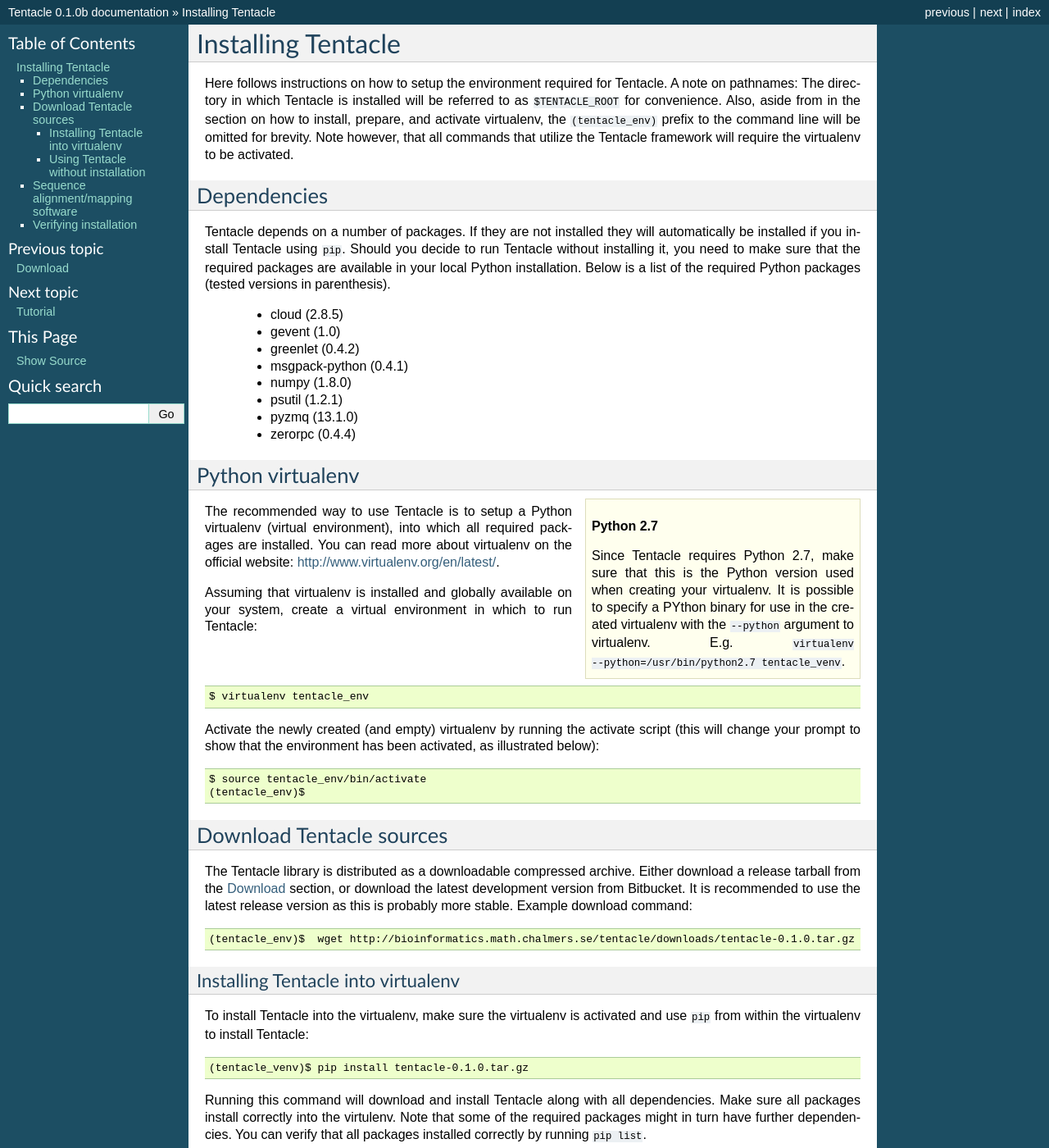
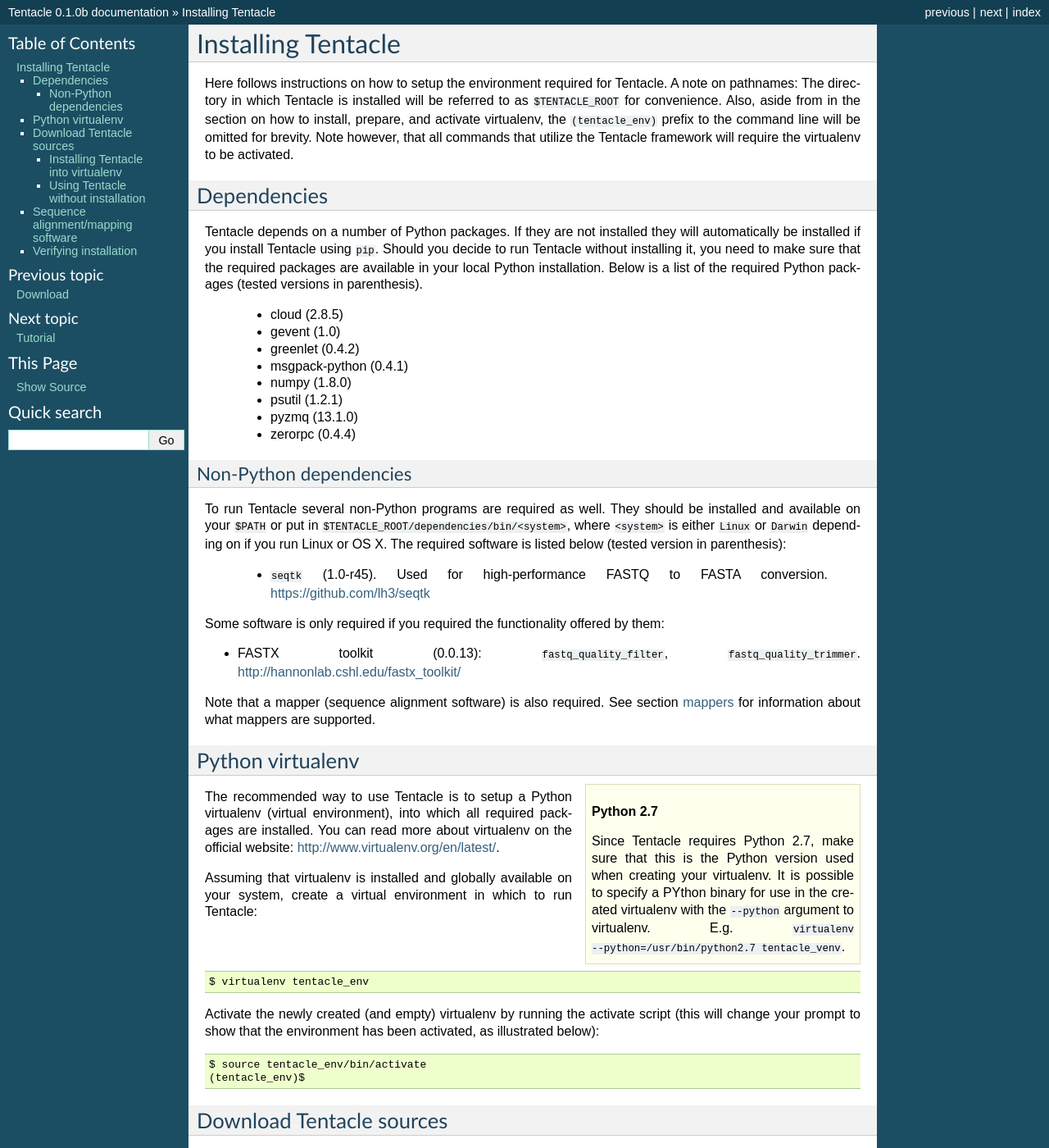
Before and after one commit to boulund/tentacle, a Sphinx documentation site: the page built from documentation/source/installation.rst, in a window 1280 px wide and 1400 px high. Shown: the whole window at 82% size. Built offline with Sphinx 7.4.7, drawn with Linux system fonts in a browser that asks for light colours.

Commit message:
Updated documentation.

```diff
--- a/documentation/source/installation.rst
+++ b/documentation/source/installation.rst
@@ -11,11 +11,11 @@
 
 Dependencies
 ************
-Tentacle depends on a number of packages. If they are not installed they will
-automatically be installed if you install Tentacle using ``pip``. Should you
-decide to run Tentacle without installing it, you need to make sure that the
-required packages are available in your local Python installation.  Below is a
-list of the required Python packages (tested versions in parenthesis).
+Tentacle depends on a number of Python packages. If they are not installed they
+will automatically be installed if you install Tentacle using ``pip``. Should
+you decide to run Tentacle without installing it, you need to make sure that
+the required packages are available in your local Python installation.  Below
+is a list of the required Python packages (tested versions in parenthesis).
 
  * cloud (2.8.5)
  * gevent (1.0)
@@ -25,6 +25,25 @@
  * psutil (1.2.1)
  * pyzmq (13.1.0)
  * zerorpc (0.4.4)
+
+Non-Python dependencies
+=======================
+To run Tentacle several non-Python programs are required as well. They should
+be installed and available on your ``$PATH`` or put in
+``$TENTACLE_ROOT/dependencies/bin/<system>``, where ``<system>`` is either
+``Linux`` or ``Darwin`` depending on if you run Linux or OS X.  The required
+software is listed below (tested version in parenthesis):
+
+ * ``seqtk`` (1.0-r45). Used for high-performance FASTQ to FASTA conversion.
+   https://github.com/lh3/seqtk
+
+Some software is only required if you required the functionality offered by them:
+
+* FASTX toolkit (0.0.13): ``fastq_quality_filter``, ``fastq_quality_trimmer``.
+  http://hannonlab.cshl.edu/fastx_toolkit/
+
+Note that a mapper (sequence alignment software) is also required. See section
+`mappers`_ for information about what mappers are supported.
 
 
 .. _virtualenv:
@@ -99,6 +118,7 @@
 Please note that this is NOT the recommended way to use Tentacle.
 
 
+.. _mappers:
 
 Sequence alignment/mapping software
 ***********************************
--- a/documentation/source/mappers.rst
+++ b/documentation/source/mappers.rst
@@ -15,12 +15,14 @@
 ``$TENTACLE_ROOT/tentacle/mappers``. If Tentacle was installed using ``pip``
 into a virtualenv, the mapper modules must be placed (or symlinked) in
 ``$TENTACLE_VENV/lib/python2.7/site-packages/tentacle/mappers`` so that
-Tentacle can find them.
+Tentacle can find them. Do not forget to add an import line in the
+``tentacle/mappers/__init__.py`` as well!
 
 Mapper modules inherit from the base mapper class, as seen in the example
 mapper modules that are provided with Tentacle. To create a new mapper module,
 copy one of the others, change the filename and modify it to suit your mapper.
-Make sure that the mapper you want to use is available in your ``PATH`` variable.
+Make sure that the mapper you want to use is available in your ``PATH``
+variable.
 
 Generic mapper class for Tentacle
 =================================
```
